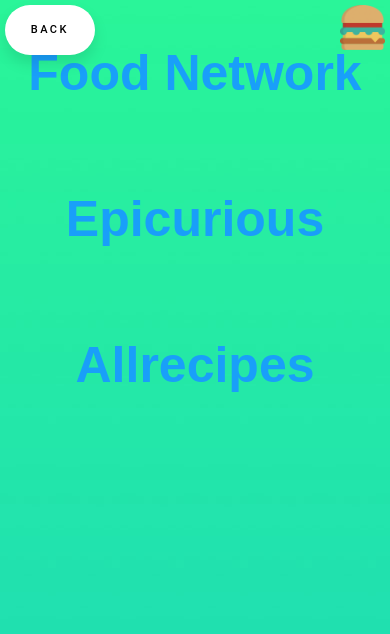
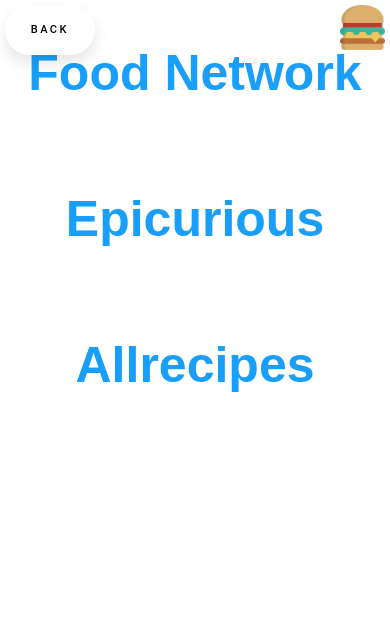
Before and after one commit to zacharysinger/recipes-from-refrigerator, a Flask app: template templates/mobileResults.html in a window 390 px wide. Shown: the top 634 px of the page. Run offline with Flask 2, Linux system fonts and the light colour scheme; the template is opened without the code that fills it, so the values that code supplies are empty.

Commit message:
Update mobileResults.html

```diff
--- a/templates/mobileResults.html
+++ b/templates/mobileResults.html
@@ -16,7 +16,7 @@
     <script src="../static/scripts/jquery-3.5.1.min.js"></script>
 
 </head>
-<body class="background">
+<body class="solo_background">
 
 <div class="row">
 
```
